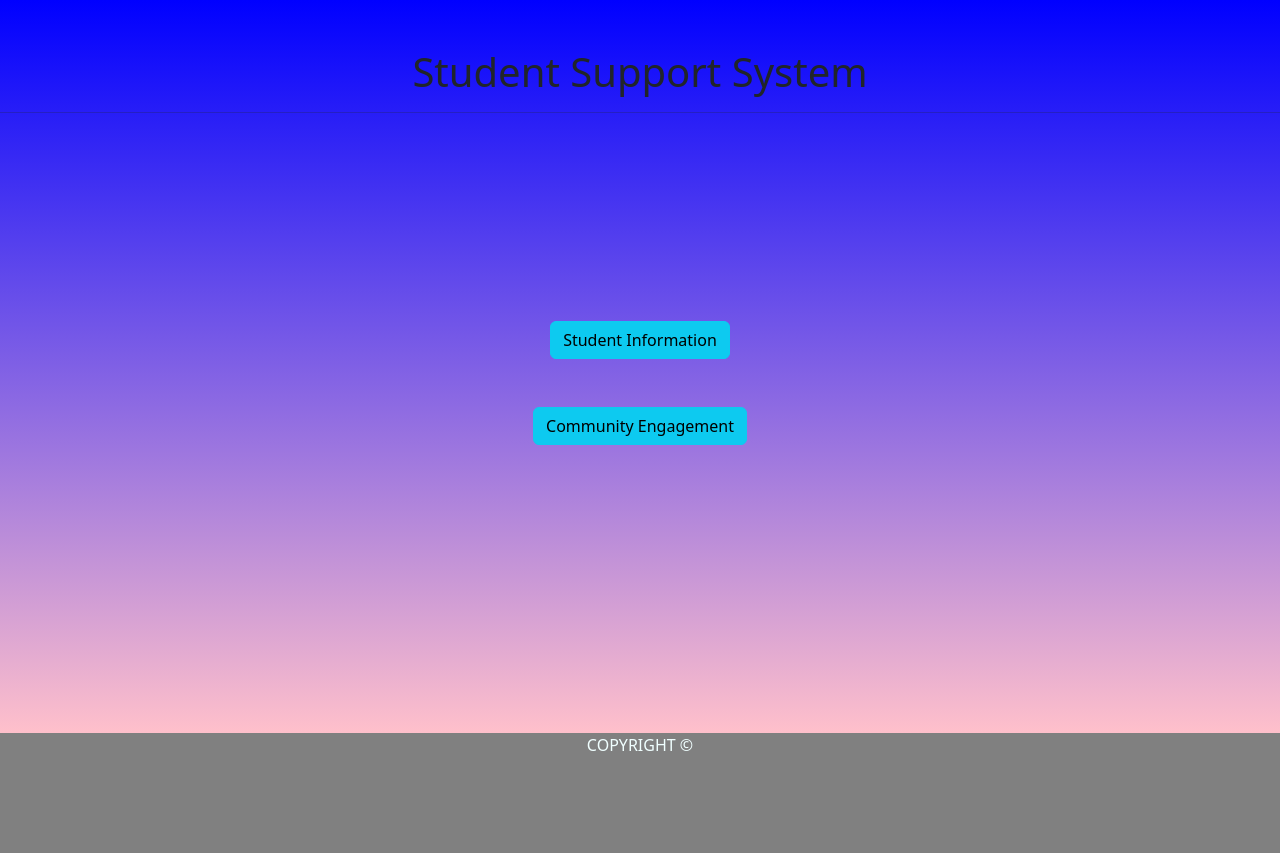
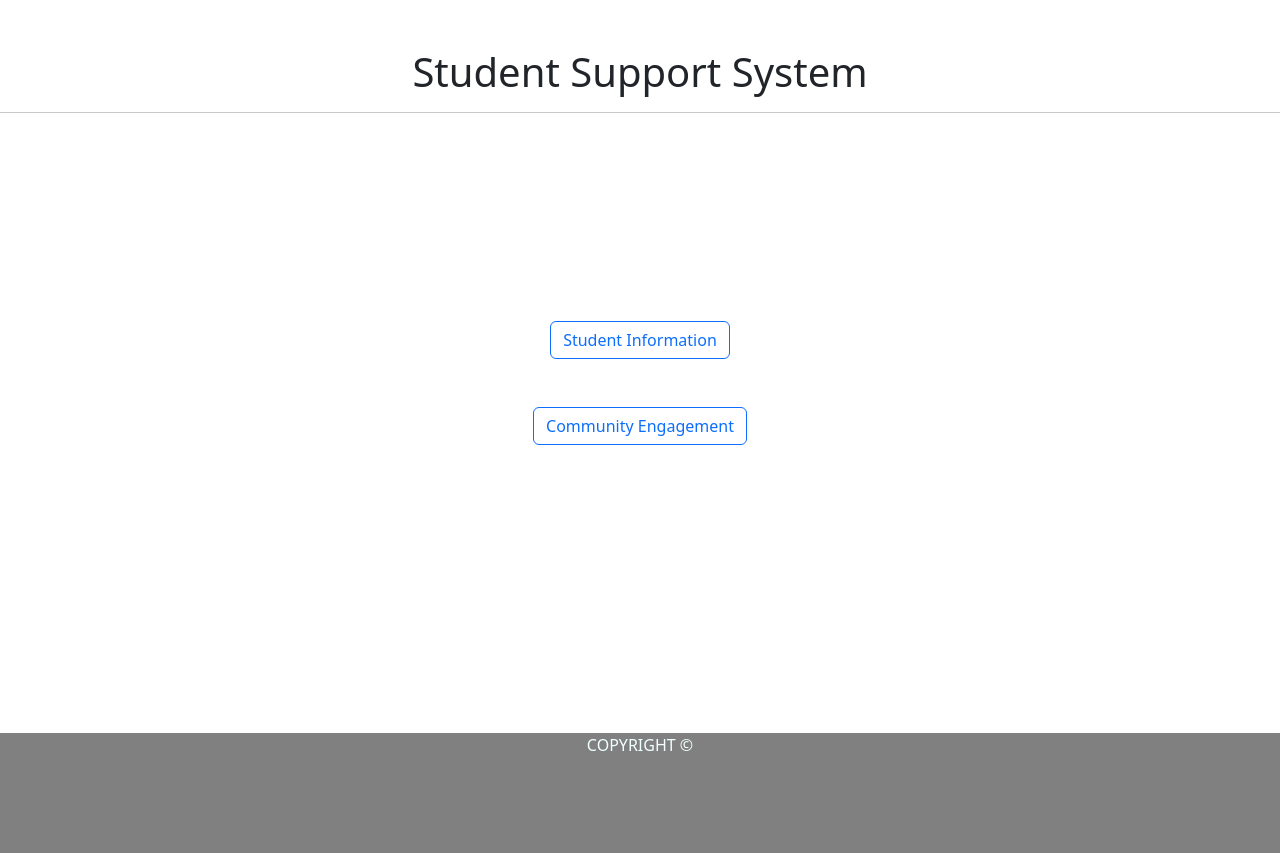
Before and after one commit to qrran/CIS395-Final-Project, a Django app: page / in a window 1280 px wide. Shown: the part 56-909 px from the top of the page. Run offline with Django 5.2, Linux system fonts and the light colour scheme.

```diff
--- a/student_support_system/webapp/models.py
+++ b/student_support_system/webapp/models.py
@@ -22,7 +22,7 @@ class Record(models.Model):
 
     def __str__(self):
 
-        return self.first_name + "   " + self.last_name
+        return str(self.student_id)
 class CommunityEngagement(models.Model):
     student = models.ForeignKey(Record, on_delete=models.CASCADE, related_name='id2')
     participation = models.BooleanField(default=False)
--- a/student_support_system/webapp/templates/webapp/index.html
+++ b/student_support_system/webapp/templates/webapp/index.html
@@ -1,8 +1,9 @@
 {% extends 'webapp/base.html' %} {% block content %}
 <body>
-  <div class="simple-linear">
+  <div>
     <br />
     <br />
+
     <div class="text-center">
       <h1 text-color="white">Student Support System</h1>
       <hr />
@@ -16,14 +17,14 @@
       <br />
     </div>
     <div class="text-center">
-      <a href="{% url 'dashboard' %}" class="btn btn-info" class=""
+      <a href="{% url 'dashboard' %}" class="btn btn-outline-primary" class=""
         >Student Information</a
       >
       <br />
       <br />
       <br />
 
-      <a href="{% url 'ceTable' %}" class="btn btn-info"
+      <a href="{% url 'ceTable' %}" class="btn btn-outline-primary"
         >Community Engagement</a
       >
       <br />
```
Also changed, not shown: student_support_system/db.sqlite3, student_support_system/webapp/README.md (renamed from README.md).
